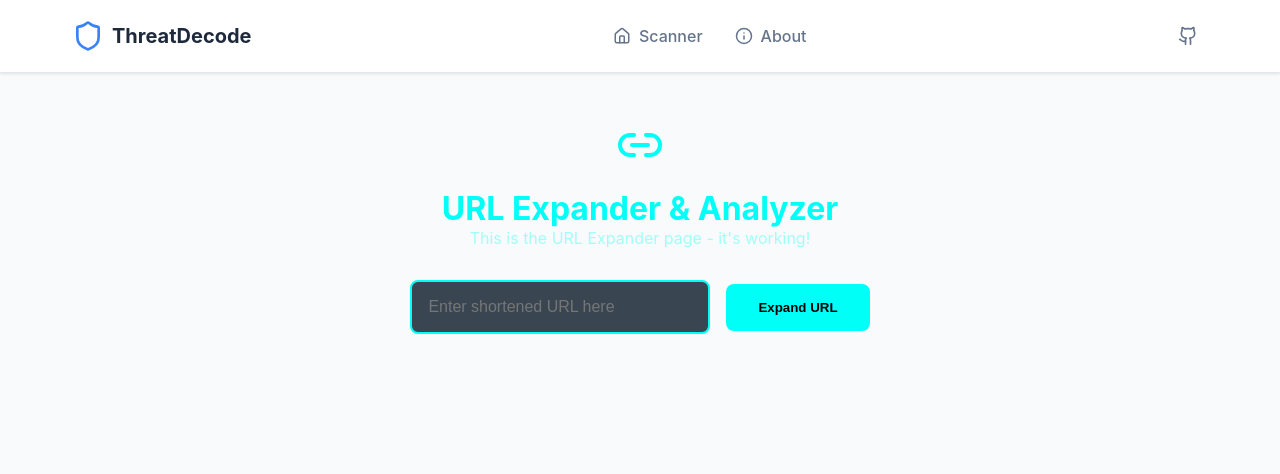
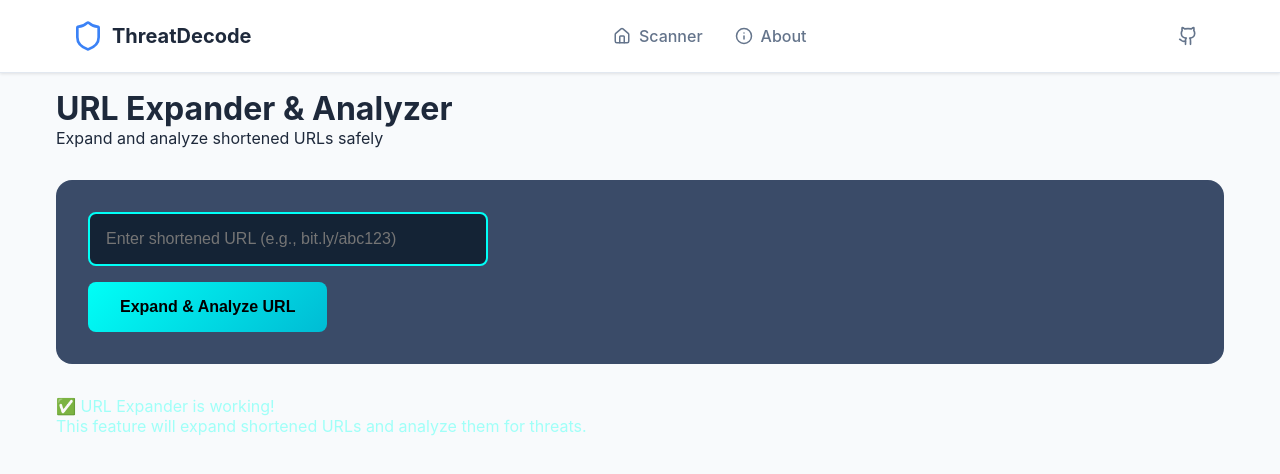
Before and after one commit to gowri018/AntiQuish, a React (Create React App) app in the folder threatdecode-frontend/: page /url-expander in a window 1280 px wide. Shown: the top 474 px of the page. Built offline with nearby package versions, Linux system fonts and the light colour scheme.

Commit message:
UrlExpander.js

```diff
--- a/threatdecode-frontend/src/App.js
+++ b/threatdecode-frontend/src/App.js
@@ -30,20 +30,7 @@
         <Header />
         <main className="main-content" style={{ padding: "1rem" }}>
           <Routes>
-            <Route
-              path="/"
-              element={
-                <>
-                  <QRScanner onUrlScanned={handleUrlScanned} />
-                  {scannedUrl && (
-                    <ThreatAnalysis
-                      url={scannedUrl}
-                      onAnalysisComplete={handleAnalysisComplete}
-                    />
-                  )}
-                </>
-              }
-            />
+            <Route path="/url-expander" element={<UrlExpander />} />
             <Route
               path="/results"
               element={
--- a/threatdecode-frontend/src/components/UrlExpander.js
+++ b/threatdecode-frontend/src/components/UrlExpander.js
@@ -1,46 +1,51 @@
-// src/components/UrlExpander.js
 import React, { useState } from 'react';
-import { Link2 } from 'lucide-react';
 
 const UrlExpander = () => {
   const [inputUrl, setInputUrl] = useState('');
 
   return (
-    <div style={{ padding: '2rem', textAlign: 'center' }}>
-      <Link2 size={48} style={{ color: '#00fff7', marginBottom: '1rem' }} />
-      <h1 style={{ color: '#00fff7' }}>URL Expander & Analyzer</h1>
-      <p style={{ color: '#a0fff8' }}>This is the URL Expander page - it's working!</p>
+    <div className="url-expander-container">
+      <h1>URL Expander & Analyzer</h1>
+      <p>Expand and analyze shortened URLs safely</p>
 
-      <div style={{ marginTop: '2rem' }}>
+      <div style={{ marginTop: '2rem', padding: '2rem', background: 'rgba(16, 37, 72, 0.82)', borderRadius: '16px' }}>
         <input
           type="text"
           value={inputUrl}
           onChange={(e) => setInputUrl(e.target.value)}
-          placeholder="Enter shortened URL here"
+          placeholder="Enter shortened URL (e.g., bit.ly/abc123)"
           style={{
+            width: '100%',
+            maxWidth: '400px',
             padding: '1rem',
             fontSize: '1rem',
             borderRadius: '8px',
             border: '2px solid #00fff7',
             background: 'rgba(10, 25, 40, 0.8)',
             color: '#fff',
-            marginRight: '1rem',
-            minWidth: '300px'
+            marginBottom: '1rem'
           }}
         />
+        <br />
         <button
           style={{
             padding: '1rem 2rem',
-            background: '#00fff7',
+            background: 'linear-gradient(135deg, #00fff7, #00bcd4)',
             color: '#000',
             border: 'none',
             borderRadius: '8px',
             fontWeight: 'bold',
-            cursor: 'pointer'
+            cursor: 'pointer',
+            fontSize: '1rem'
           }}
         >
-          Expand URL
+          Expand & Analyze URL
         </button>
+      </div>
+
+      <div style={{ marginTop: '2rem', color: '#a0fff8' }}>
+        <p>✅ URL Expander is working!</p>
+        <p>This feature will expand shortened URLs and analyze them for threats.</p>
       </div>
     </div>
   );
```
